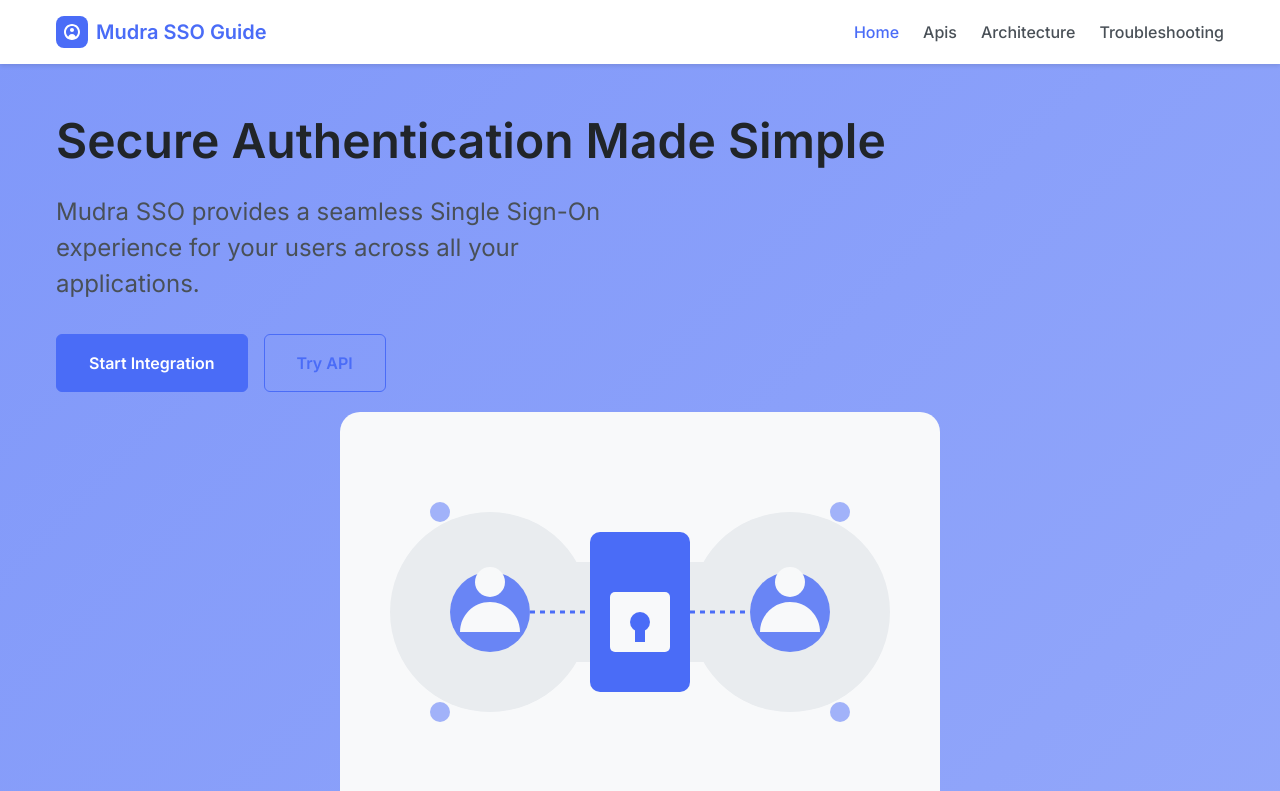
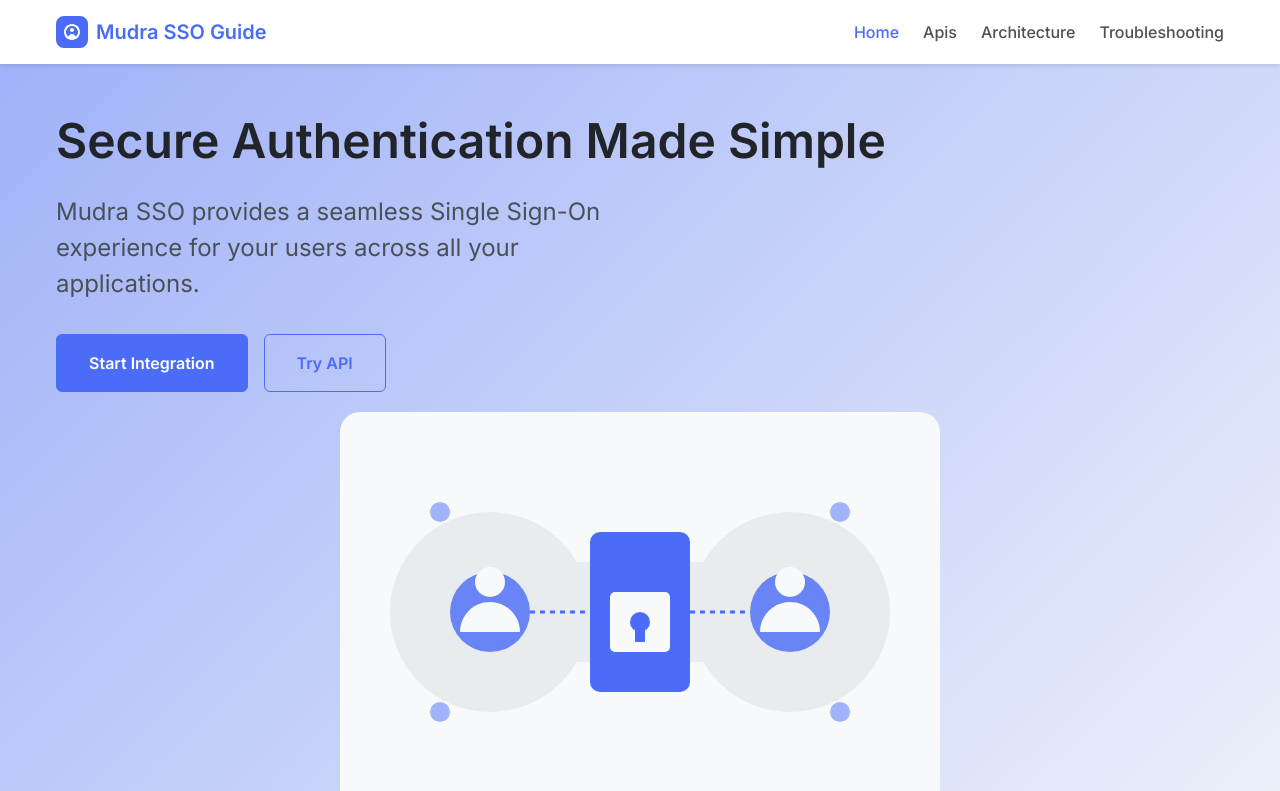
Before and after one commit to dimssu/Mudra-Guide, a React (Vite) app: page / in a window 1280 px wide. Shown: the top 791 px of the page. Built offline with nearby package versions, Linux system fonts and the light colour scheme.

Commit message:
Updated import path for Apis styles, adjusted image indentation in Home component, and modified background gradient in Home styles for improved visual consistency.

```diff
--- a/src/pages/Apis.tsx
+++ b/src/pages/Apis.tsx
@@ -1,6 +1,6 @@
 import React, { useState } from 'react';
 import CodeBlock from '@/components/common/CodeBlock';
-import styles from '@/styles/pages/apis.module.scss';
+import styles from '@/styles/pages/Apis.module.scss';
 
 type ApiKey = 'register' | 'login' | 'refresh-token' | 'logout' | 'verify-token';
 
--- a/src/pages/Home.tsx
+++ b/src/pages/Home.tsx
@@ -18,7 +18,7 @@ const Home: React.FC = () => {
             </div>
           </div>
           <div className={styles.heroImage}>
-            <img src="/assets/hero-illustration.svg" alt="Mudra SSO Illustration" />
+          <img src="/assets/hero-illustration.svg" alt="Mudra SSO Illustration" />
           </div>
         </div>
       </section>
--- a/src/styles/pages/Home.module.scss
+++ b/src/styles/pages/Home.module.scss
@@ -4,7 +4,7 @@
 
   .hero {
     padding: $spacing-xxl 0;
-    background: linear-gradient(135deg, lighten($primary-color, 30%), lighten($primary-color, 40%));
+    background: linear-gradient(135deg, rgba($primary-color, 0.5), rgba($primary-color, 0.05));
 
     .container {
       display: flex;
```
